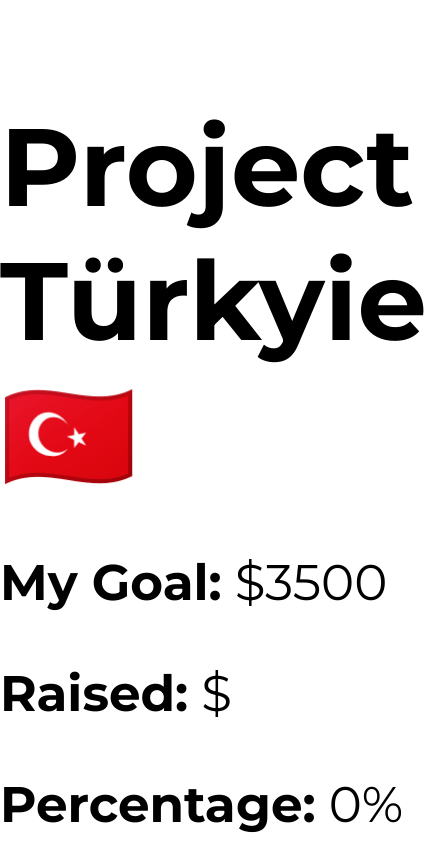
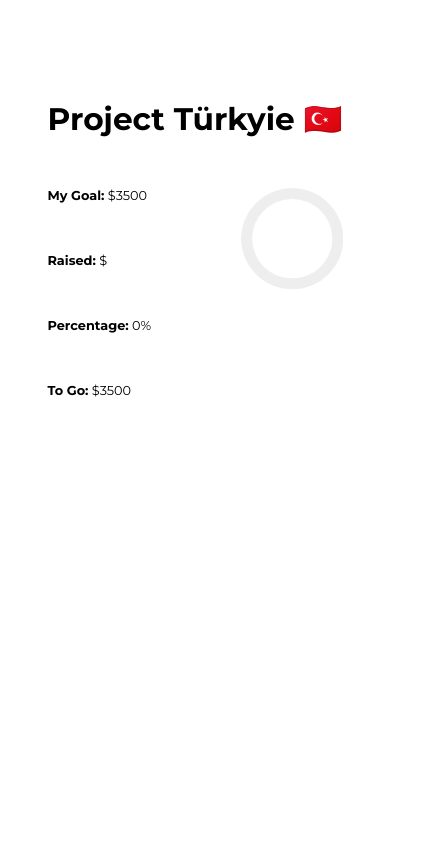
Before and after one commit to kevinyejoonlee/Turkey-Fundraise-Website, a React (Create React App) app in the folder turkyie_fundraiser_website/: page / in a window 390 px wide. Shown: the top 844 px of the page, 427 px wide, since content can reach past the window. Built offline with nearby package versions, Linux system fonts and the light colour scheme; no server answers.

Commit message:
moblie responsive

```diff
--- a/turkyie_fundraiser_website/src/components/Graph/Graph.css
+++ b/turkyie_fundraiser_website/src/components/Graph/Graph.css
@@ -2,6 +2,6 @@
 
 .graph{
     margin-top: 50px;
-    width: 400px;
-    height: 400px;
+    width: 26vw;
+    height: 26vw;
 }
--- a/turkyie_fundraiser_website/src/components/Graph/Graph.js
+++ b/turkyie_fundraiser_website/src/components/Graph/Graph.js
@@ -69,7 +69,7 @@ const Graph = () => {
   };
 
   return (
-    <div className="graph_container">
+    <div>
       <Doughnut className="graph" data={data} options={options} />
     </div>
   );
--- a/turkyie_fundraiser_website/src/components/Title/Title.css
+++ b/turkyie_fundraiser_website/src/components/Title/Title.css
@@ -1,5 +1,5 @@
 .title{
     font-weight: 700;
-    font-size: 110px;
+    font-size: 8vw;
     padding-top: 100px;
 }
--- a/turkyie_fundraiser_website/src/components/Values/Values.css
+++ b/turkyie_fundraiser_website/src/components/Values/Values.css
@@ -3,7 +3,7 @@
     display: flex;
     flex-direction: column;
     gap: 50px;
-
+    font-size: 3.3vw;
     margin-top: 50px;
     max-width: fit-content;
 }
```
